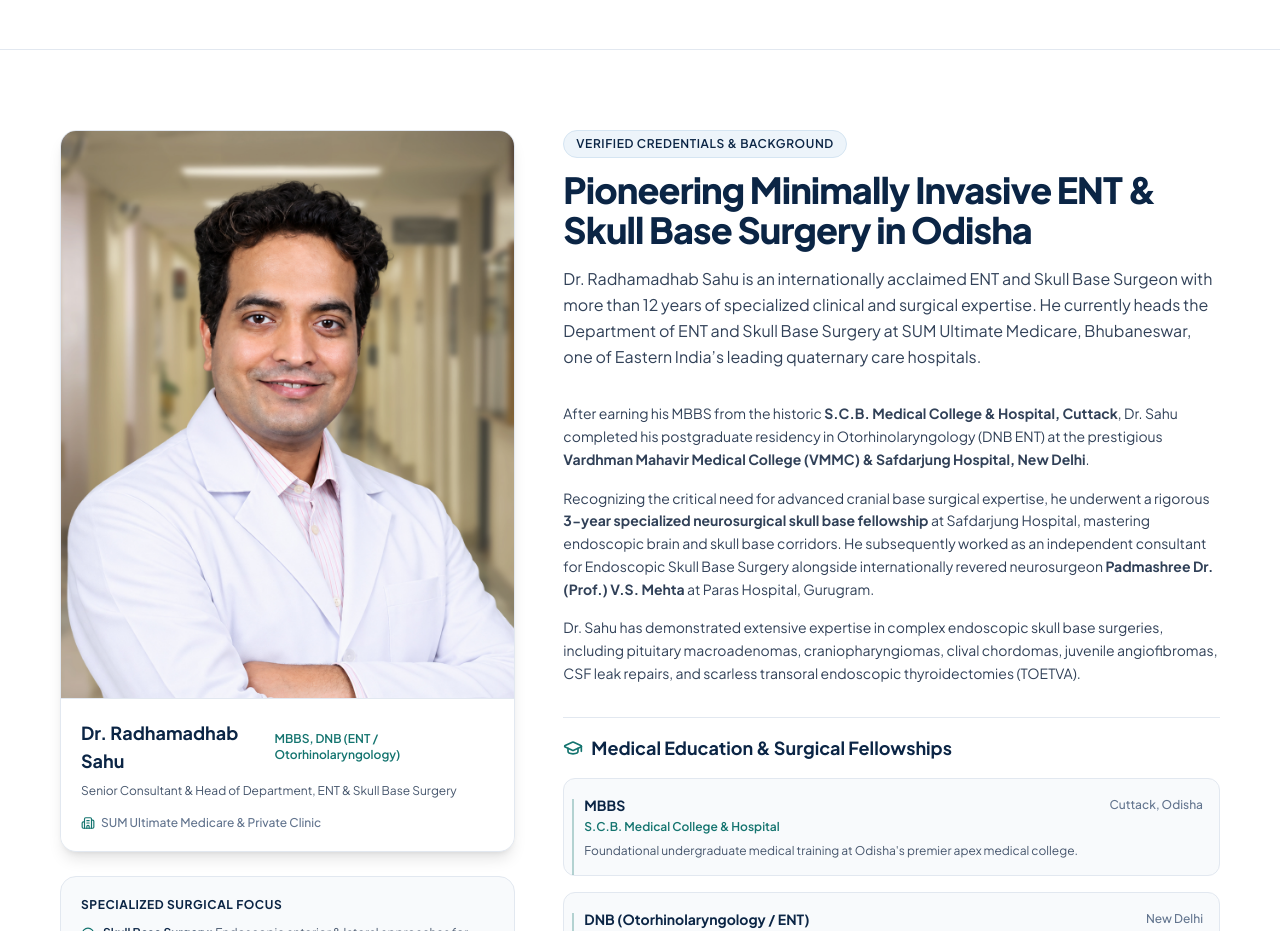
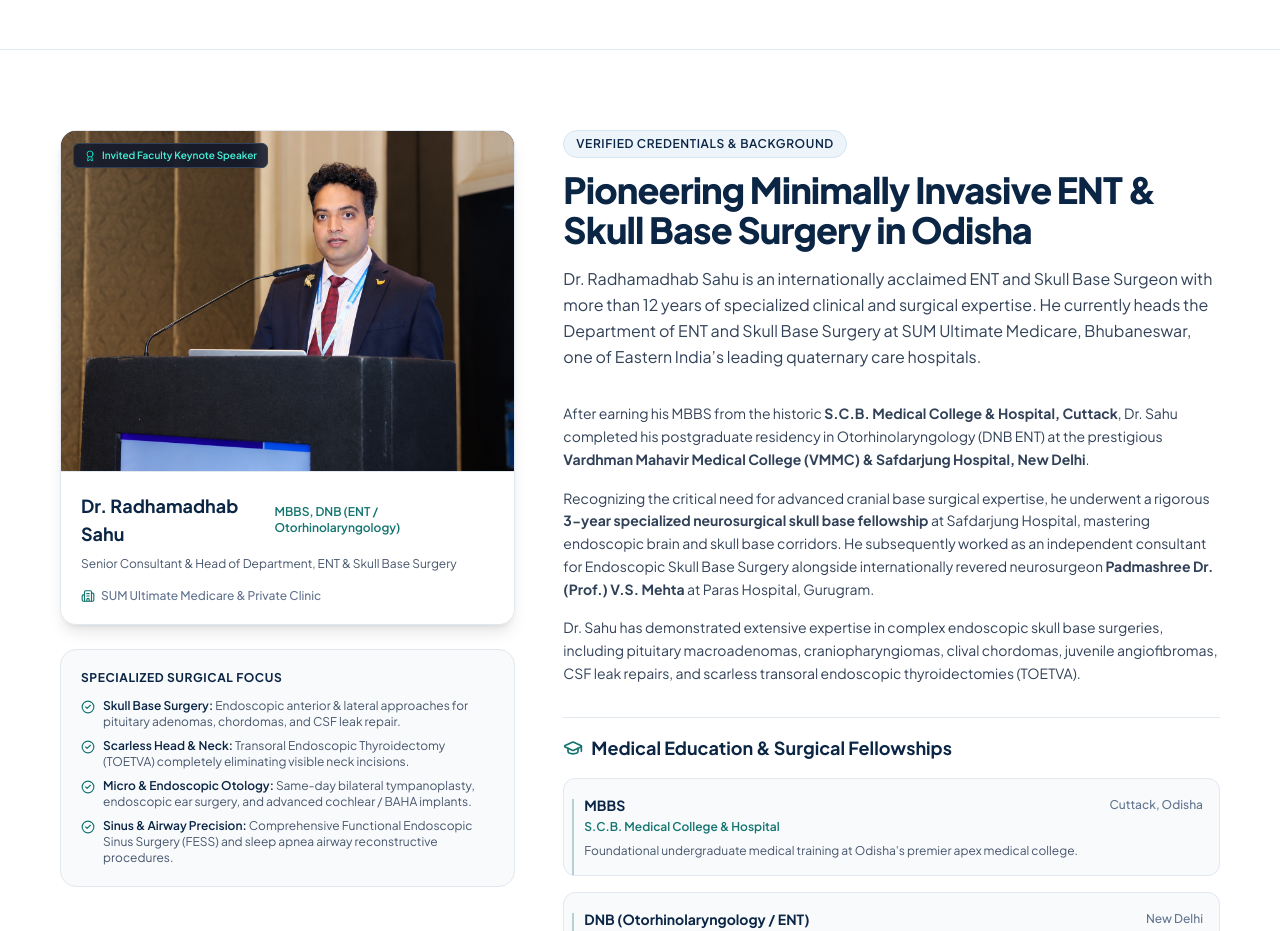
Before and after one commit to Jyoti-jitu/dr-radhamadhab-sahu, a Next.js app: page / in a window 1280 px wide. Shown: the part 3320-4251 px from the top of the page. Built offline with nearby package versions, Linux system fonts and the light colour scheme.

Commit message:
feat: replace landing page Pioneering section image with Professional Conference Speaker at Lectern

```diff
--- a/components/DoctorProfile.js
+++ b/components/DoctorProfile.js
@@ -16,17 +16,22 @@ export default function DoctorProfile({ detailed = false }) {
     <section className="py-14 sm:py-20 bg-white border-b border-slate-200">
       <div className="medical-container">
         <div className="grid grid-cols-1 lg:grid-cols-12 gap-12 items-start">
-          {/* Left Column: Authentic Portrait & Quick Credentials */}
+          {/* Left Column: Authentic Conference Keynote Visual & Quick Credentials */}
           <div className="lg:col-span-5 space-y-6">
-            <div className="relative rounded-2xl overflow-hidden border border-slate-200 shadow-lg bg-slate-50">
-              <div className="relative aspect-[4/5] w-full">
+            <div className="relative rounded-2xl overflow-hidden border border-slate-200 shadow-lg bg-slate-50 group">
+              <div className="relative aspect-[4/3] w-full bg-slate-900 overflow-hidden">
                 <Image
-                  src={DOCTOR.portraitUrl}
-                  alt={DOCTOR.portraitAlt}
+                  src="/images/dr-sahu-national-conference-lectern.jpg"
+                  alt="Dr. Radhamadhab Sahu delivering keynote presentation on minimally invasive skull base surgery at conference lectern"
                   fill
-                  sizes="(max-width: 1024px) 100vw, 420px"
-                  className="object-cover object-top"
+                  sizes="(max-width: 1024px) 100vw, 460px"
+                  className="object-cover group-hover:scale-104 transition-transform duration-500"
+                  priority
                 />
+                <div className="absolute top-3 left-3 bg-slate-900/85 backdrop-blur-xs px-2.5 py-1 rounded-md text-[10px] text-teal-300 font-semibold border border-slate-700 flex items-center gap-1.5 shadow-xs">
+                  <Award className="w-3 h-3 text-teal-400" />
+                  <span>Invited Faculty Keynote Speaker</span>
+                </div>
               </div>
 
               <div className="p-5 bg-white border-t border-slate-200 space-y-2">
```
